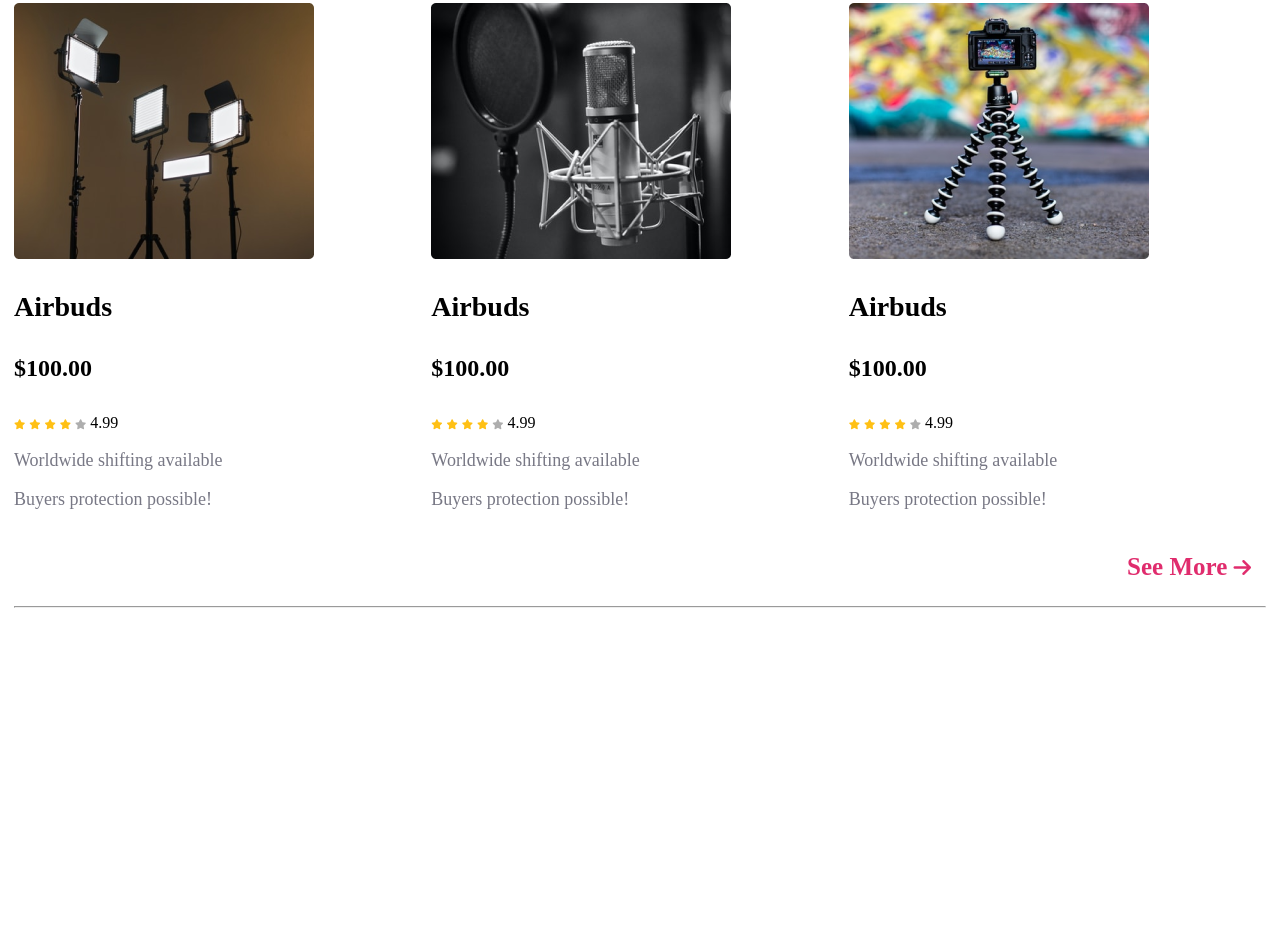
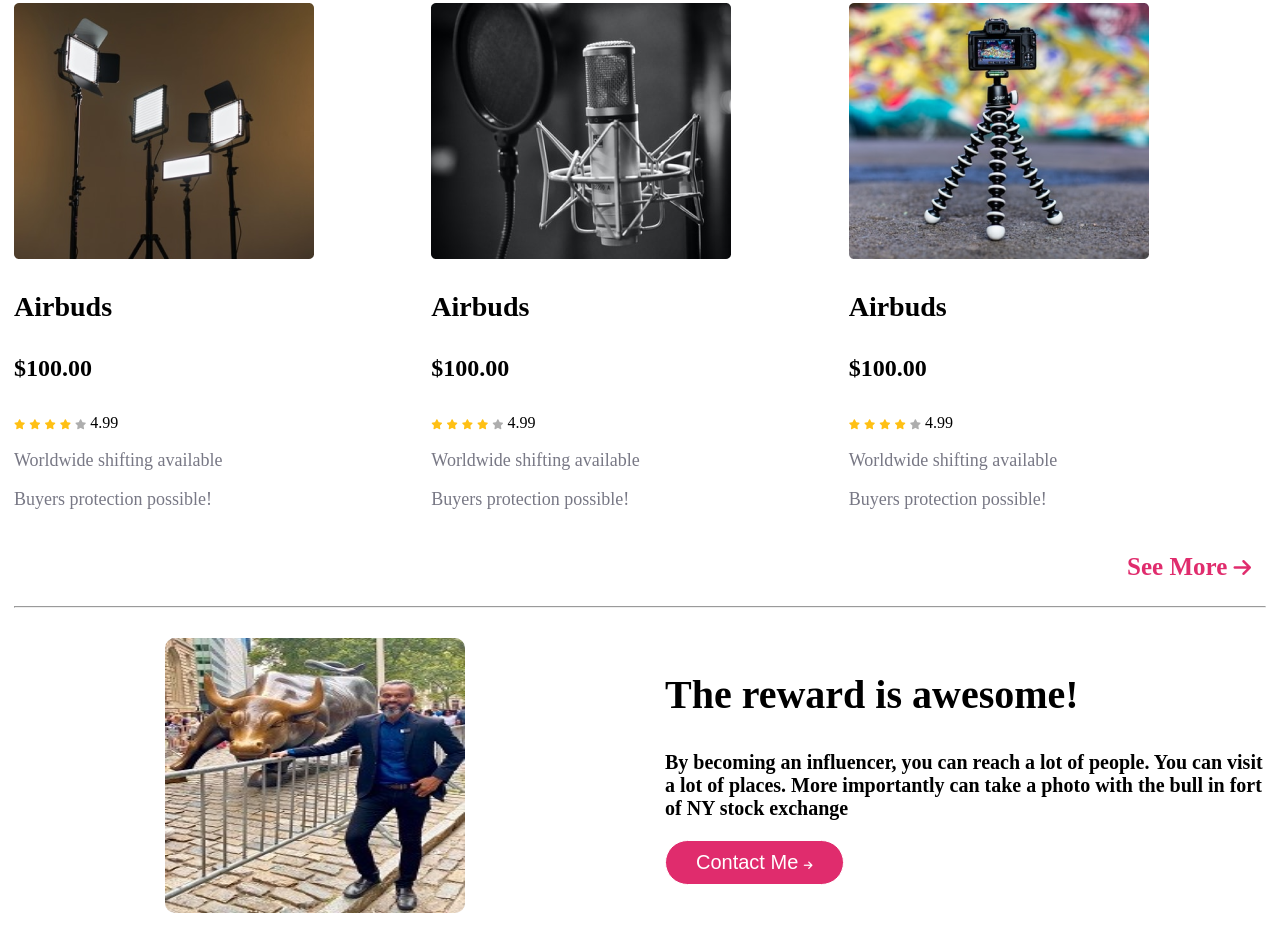
Before and after one commit to this-is-emon/influencer-gear, a plain HTML site: page index.html in a window 1280 px wide. Shown: the part 1047-1998 px from the top of the page. Before the commit the page ends 1676 px from the top, so only its background shows below. Drawn offline with Linux system fonts and the light colour scheme.

Commit message:
feature section completed

```diff
--- a/index.html
+++ b/index.html
@@ -23,7 +23,7 @@
                 <div class="journey-info">
                     <h1>Start your Journey as Influencer</h1>
                     <p>To be a influencer you have to talk a lot. A lot means a lot. Plus you have to remember who helped you and who didn't. "Gune gune hishab rakhte hobe"...</p>
-                    <button>Know me <span><i class="fas fa-arrow-right"></i></span></button>
+                    <button><a href="">Know Me <i class="fas fa-arrow-right"></i></a></button>
                 </div>
                 <div class="journey-pic">
                     <img src="images/sukhon.jpg" alt="">
@@ -172,7 +172,14 @@
             </section>
             <hr>
             <section class="feature">
-
+                <div class="feature-pic">
+                    <img src="images/sukhon-bull.jpg" alt="">
+                </div>
+                <div class="feature-info">
+                    <h2>The reward is awesome!</h2>
+                    <p>By becoming an influencer, you can reach a lot of people. You can visit a lot of places. More importantly can take a photo with the bull in fort of NY stock exchange</p>
+                    <button><a href="">Contact Me <i class="fas fa-arrow-right"></i></a></button>
+                </div>
             </section>
         </section>
     </main>
--- a/styles/style.css
+++ b/styles/style.css
@@ -24,7 +24,8 @@ header h3{
         padding: 5px;
 
     }
-    /* journey section  */
+
+    /*----- journey section  -----*/
     .journey{
         display: grid;
         grid-template-columns: repeat(2,1fr);
@@ -45,7 +46,7 @@ header h3{
         font-size: 20px;
         font-weight: 600;
     }
-    .journey-info button{
+    .journey-info a button{
         background-color: #E02C6D;
         color: white;
         padding: 10px 30px;
@@ -57,10 +58,28 @@ header h3{
         width: 300px;
         height: 275px;
     }
+    button{
+        background-color: #E02C6D;
+        padding: 10px 30px;
+        font-size: 20px;
+        border: 1px solid white;
+        border-radius: 50px;
+    }
+    button a{
+        color: white;
+        text-decoration: none;
+
+    }
+    .button-icon{
+        font-size: 20px;
+        color: white;
+        padding-left: 10px;
+    }
     hr{
         color:pink;
     }
-    /* collection Section  */
+
+    /*----- collection Section  -----*/
     .gear-collection{
         margin-top: 50px;
     }
@@ -93,7 +112,8 @@ header h3{
         font-size: 18px;
         color: #787885;
     }
-    /* See More  */
+
+    /*----- See More  -----*/
     .see-more{
         text-align: right;
         font-size: 25px;
@@ -109,5 +129,28 @@ header h3{
         font-size: 20px;
     }
 
+    /*----- feature -----*/
+    .feature{
+        margin-top:30px;
+        display: grid;
+        grid-template-columns: repeat(2,1fr);
+        grid-gap: 50px;
+        justify-items: center;
+        margin-bottom: 50px;
+    }
+    .feature-pic img{
+        width: 300px;
+        height: 275px;
+        border-radius: 10px;
+    }
+    .feature-info h2{
+        font-size: 40px;
+        font-weight: 600;
+    }
+    .feature-info p{
+        font-size: 20px;
+        font-weight: 600;
+    }
+
 
 /*-------------------- Footer --------------------*/
```
Also changed, not shown: images/sukhon-bull.jpg (added).
